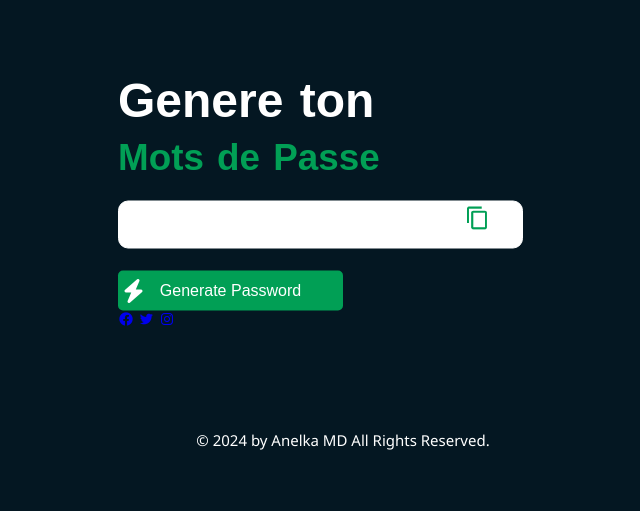
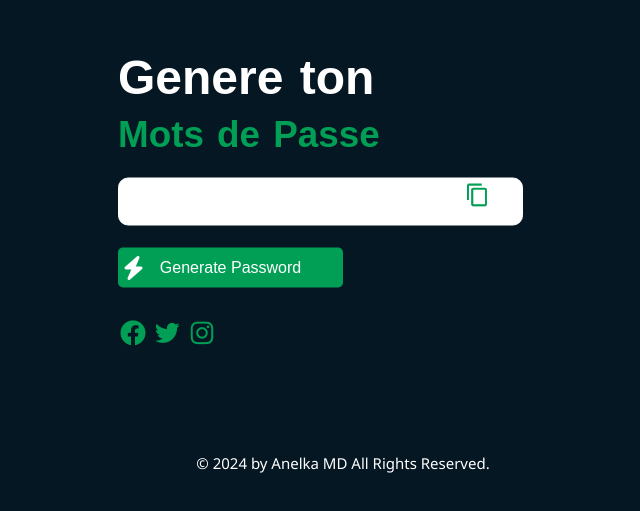
Before and after one commit to anelkamd/GeneratePassword, a plain HTML site: page index.html in a window 1280 px wide. Shown: the part 139-650 px from the top of the page, without its empty margins (297-937 px from the left). Drawn offline with nearby package versions, Linux system fonts and the light colour scheme.

Commit message:
Modif footer

```diff
--- a/style.css
+++ b/style.css
@@ -136,9 +136,16 @@ body{
     height: 80px;
     padding: 0;
 }
-.container footer i {
-    font-size: 40px;
+.container .footer a {
+    justify-content: center;
+    align-items: center;
+    font-size: 30px;
+
     color: #ccd0cf;
+}
+.container .footer i {
+    color: #019f55;
+    margin-top: 30px;
 }
 .container footer i:hover {
     color:#019f55;
```
